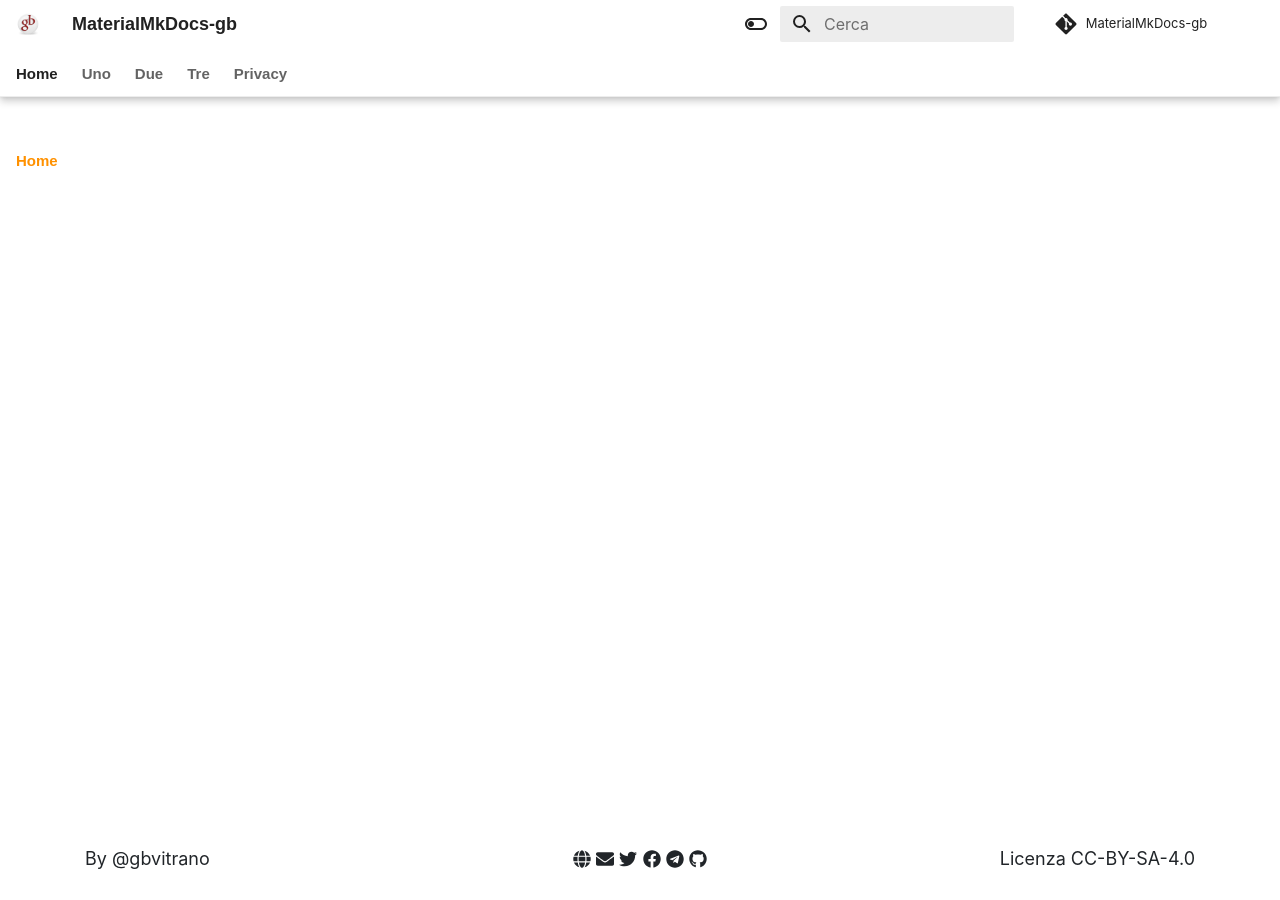
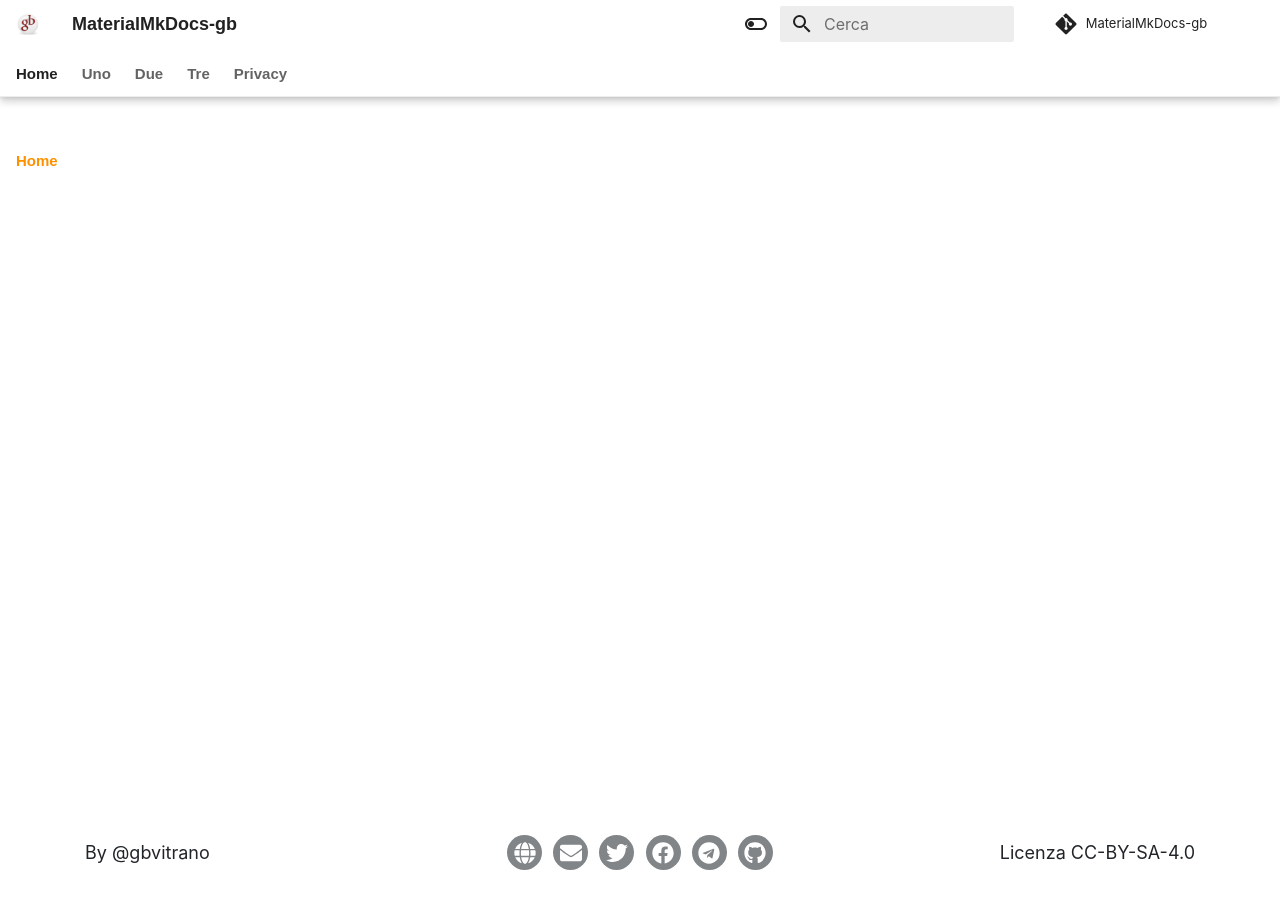
Before and after one commit to gbvitrano/MaterialMkDocs-gb, an MkDocs documentation site: the page built from docs/index.md, in a window 1280 px wide. Built offline with MkDocs 1.6.1 and Material for MkDocs 9.7.7, drawn with Linux system fonts in a browser that asks for light colours; nearby versions of some CDN libraries; some web fonts are replaced; library files that are not in the unit come from our copies; comment, search, counter and statistics services are not loaded.

Commit message:
Update home.html

```diff
--- a/docs/overrides/home.html
+++ b/docs/overrides/home.html
@@ -19,6 +19,8 @@
                 <div class="row align-items-center">
                     <div class="col-lg-4 text-lg-start"><a href="https://twitter.com/gbvitrano" title="@gbvitrano " target="_blank">By @gbvitrano </a></div>
                     <div class="col-lg-4 my-3 my-lg-0">
+                       <!-- icone social -->
+<div class="social-icons">
                    <a class="social-icon" href="http://opendatasicilia.it/" title="Sito web opendatasicilia.it" target="_blank"><i class="fab fa fa-globe"></i></a>
 <!-- Social ML -->
 <a class="social-icon" href="https://groups.google.com/d/forum/opendatasicilia" title="Google mailing list" target="_blank"><i class="fa fa-envelope"></i></a>
@@ -29,7 +31,7 @@
 <!-- Social telegram -->
 <a class="social-icon" href="https://t.me/opendatasicilia" title="Gruppo Telegram" target="_blank" ><i class="fab fa-telegram"></i></a>
 <!-- Social github -->
-	<a class="social-icon" href="https://github.com/opendatasicilia" title="GitHub" target="_blank"><i class="fab fa-github"></i></a>
+	<a class="social-icon" href="https://github.com/opendatasicilia" title="GitHub" target="_blank"><i class="fab fa-github"></i></a></div>
                     </div>
                     <div class="col-lg-4 text-lg-end">
                         <!-- <a class="link-dark text-decoration-none me-3" href="#!">Privacy Policy</a> -->
```
